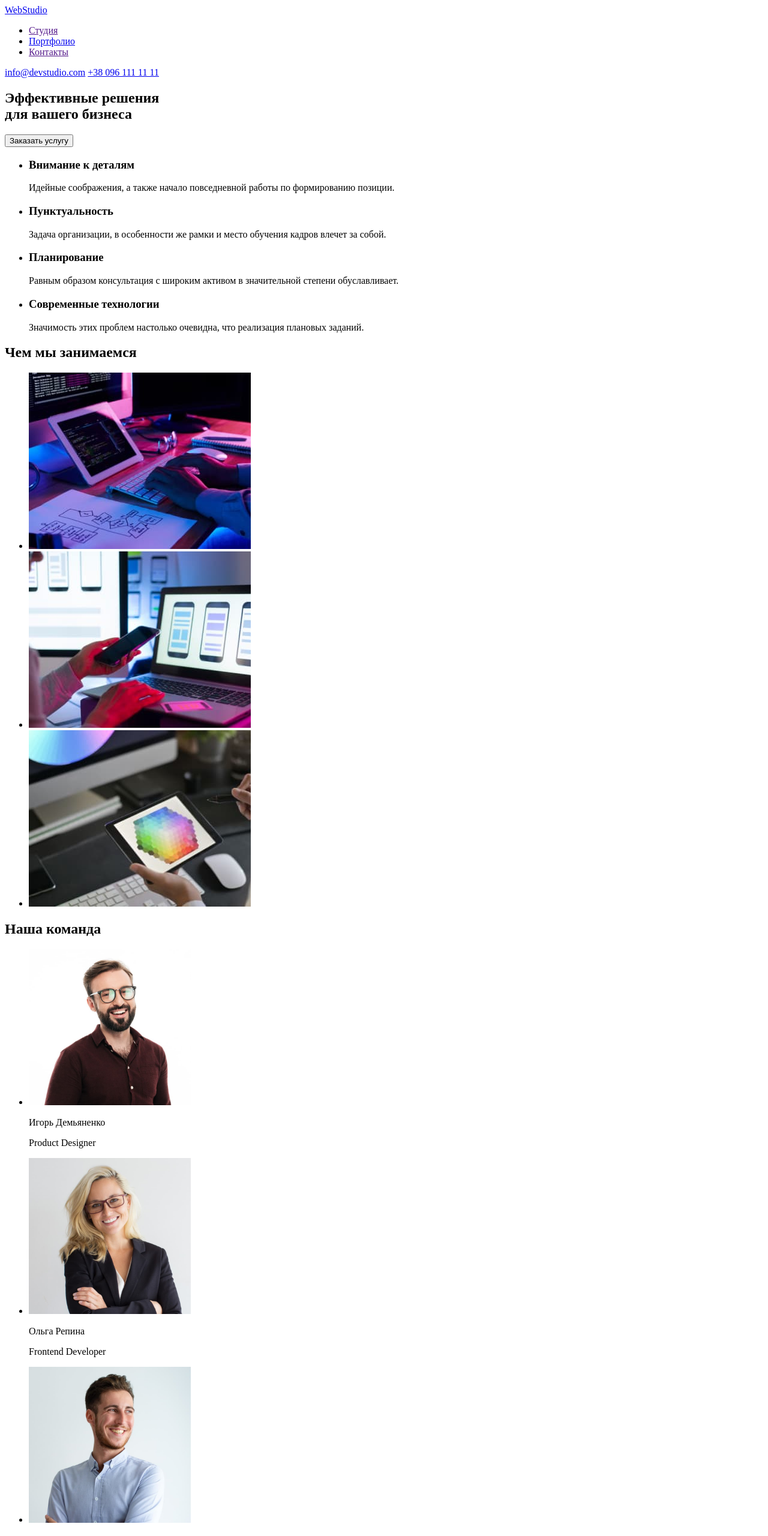
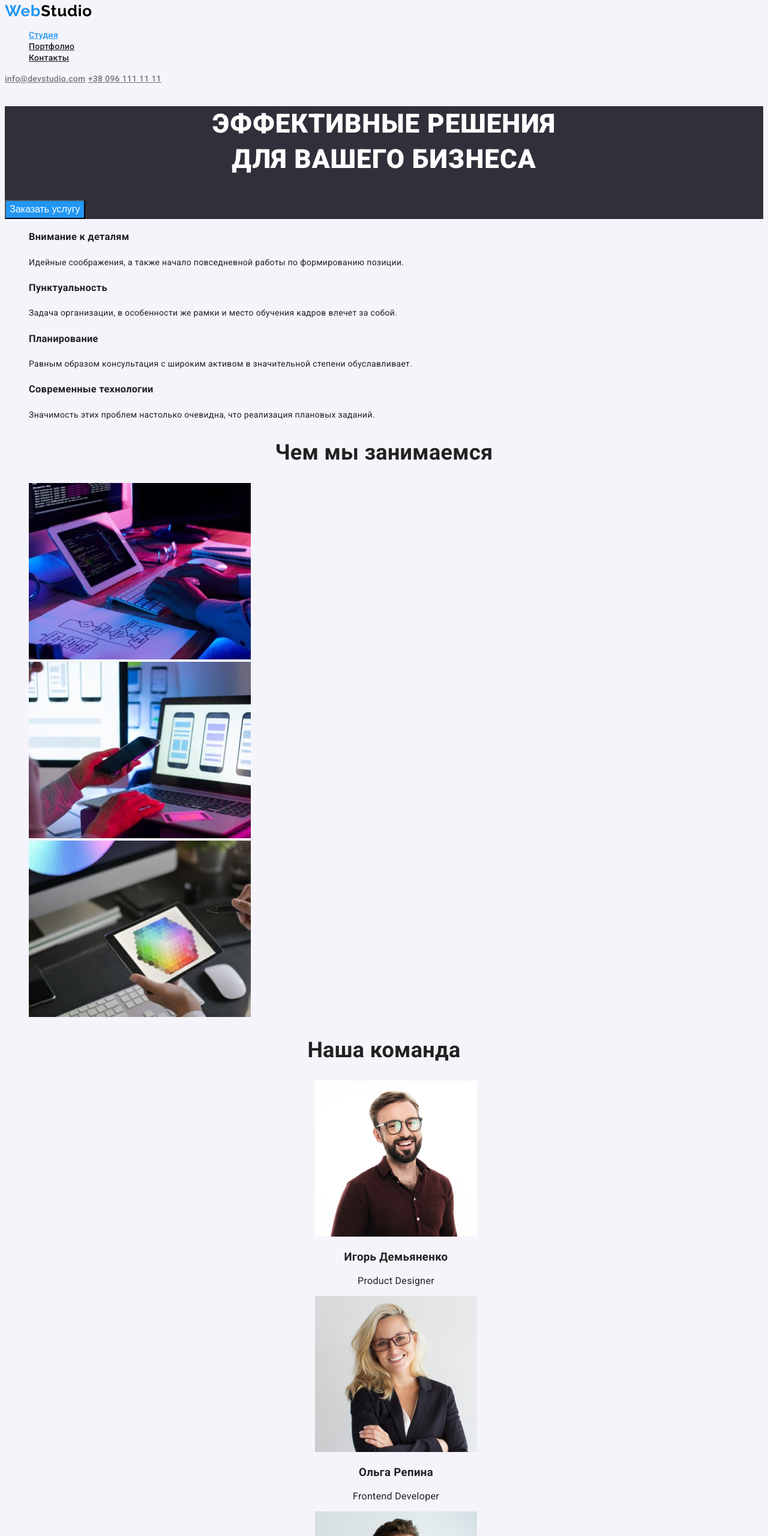
Before and after one commit to MaxDM2021/goit-markup-hw-02, a plain HTML site: page index.html in a window 1280 px wide. Shown: the top 2560 px of the page at 60% size. Drawn offline with Linux system fonts and the light colour scheme.

Commit message:
разметка и стилизация

```diff
--- /dev/null
+++ b/css/styles.css
@@ -0,0 +1,174 @@
+
+
+/* основной цвет текста черный #212121 */
+/* вторичный цвет текста серый #757575 */
+/* белый #FFFFFF */
+/* акцент #2196F3 */
+/* цвет фона темносерый #2F303A */
+/* цвет фона вторичный светлосерый #F5F4FA */
+
+
+:root {
+    --primary-text-color:#212121;
+    --second-text-color: #757575;
+    --title-text-color: #FFFFFF;
+    --accent-color: #2196F3;
+    --primary-background-color: #2F303A;
+    --second-backrgound-color: #F5F4FA;
+}
+
+
+body {
+background-color: var(--second-backrgound-color);
+color: var(--primary-text-color);
+ font-family: Roboto,
+ sans-serif;
+ letter-spacing: 0.02em;
+}
+
+ul {
+    list-style: none;
+
+}
+
+/* Site nav */
+.site-nav .link {
+    color: var(--primary-text-color);
+font-weight: 500;
+font-size: 14px;
+line-height: 1.14;
+letter-spacing: 0.02em;
+}
+
+.site-nav .link:hover,
+.site-nav .link:focus {
+    color: var(--accent-color);
+}
+
+.site-nav .link.current {
+    color: var(--accent-color);
+}
+
+.contacts {
+    color: var(--second-text-color);
+    font-weight: 500;
+font-size: 14px;
+line-height: 1.14;
+letter-spacing: 0.02em;
+}
+.contacts:hover,
+ .contacts:focus {
+    color: var(--accent-color);
+
+}
+
+/* Hero */
+
+.hero {
+background-color: var(--primary-background-color);
+letter-spacing: 0.06em;
+}
+.hero-title {
+    color: var(--title-text-color);
+font-style: normal;
+font-weight: 900;
+font-size: 44px;
+line-height: 1.36;
+text-align: center;
+text-transform: uppercase;
+}
+
+/* Button */
+.button {
+font-weight: 500;
+font-size: 16px;
+line-height: 1.63;
+text-align: center;
+
+}
+
+.button.primery {
+    color: var(--title-text-color);
+    background-color: var(--accent-color);
+}
+
+.button.secondary {
+    color: var(--primary-text-color);
+background-color: var(--second-backrgound-color);
+}
+
+.button.secondary:hover,
+.button.secondary:focus {
+    color: var(--title-text-color);
+    background-color: var(--accent-color);
+}
+
+/* Features */
+
+.feature-list {
+font-weight: 400;
+font-size: 14px;
+line-height: 1.71;
+}
+
+/* Section */
+
+.section-titel {
+color: var(--primary-text-color);
+font-weight: 700;
+font-size: 36px;
+line-height: 1.17;
+text-align: center;
+}
+
+.persone {
+font-weight: 500;
+font-size: 16px;
+line-height: 1.19;
+text-align: center;
+}
+
+.proffesion {
+font-weight: 400;
+}
+
+/* Porfolio */
+
+.product-titel {
+font-weight: 700;
+font-size: 18px;
+line-height: 2;
+letter-spacing: 0.06em;
+}
+
+.product {
+
+font-weight: 400;
+font-size: 16px;
+line-height: 1.87;
+
+}
+
+.footer {
+    color: var(--second-text-color);
+    background-color: var(--primary-background-color);
+    font-style: normal;
+font-weight: 400;
+font-size: 14px;
+line-height: 1.71;
+
+}
+
+.footer .address {
+    color: var(--title-text-color);
+}
+
+.footer-contacts {
+    font-style: normal;
+    color: var(--second-text-color);
+}
+
+.footer-contacts:hover,
+.footer-contacts:focus {
+    color: var(--accent-color);
+}
--- a/index.html
+++ b/index.html
@@ -5,59 +5,68 @@
     <meta http-equiv="X-UA-Compatible" content="IE=edge" />
     <meta name="viewport" content="width=device-width, initial-scale=1.0" />
     <title>WebStudio</title>
+    <link rel="preconnect" href="https://fonts.googleapis.com" />
+    <link rel="preconnect" href="https://fonts.gstatic.com" crossorigin />
+    <link
+      href="https://fonts.googleapis.com/css2?family=Roboto:wght@400;500;700;900&display=swap"
+      rel="stylesheet"
+    />
+    <link rel="stylesheet" href="./CSS/styles.css" />
   </head>
-  <body>
+  <body class="page">
     <header>
-      <a href="WebStudio">WebStudio</a>
-      <nav>
+      <a href="./index.html"> <img src="./img/WebStudio.svg" alt="logo" /></a>
+      <nav class="site-nav">
         <ul>
           <li>
-            <a href="">Студия</a>
+            <a href="./index.html" class="link current"> Студия</a>
           </li>
           <li>
-            <a href="./portfolio.html">Портфолио</a>
+            <a href="./portfolio.html" class="link"> Портфолио</a>
           </li>
           <li>
-            <a href="">Контакты</a>
+            <a href="" class="link">Контакты</a>
           </li>
         </ul>
       </nav>
-      <a href="mailto:info@devstudio.com ">info@devstudio.com</a>
-      <a href="tel:+380961111111 ">+38 096 111 11 11</a>
+      <a href="mailto:info@devstudio.com " class="contacts"
+        >info@devstudio.com</a
+      >
+      <a href="tel:+380961111111 " class="contacts">+38 096 111 11 11</a>
     </header>
     <main>
-      <section>
-        <h1>
+      <section class="hero">
+        <h1 class="hero-title">
           Эффективные решения <br />
           для вашего бизнеса
         </h1>
-        <button type="button">Заказать услугу</button>
+        <button class="button primery" type="button">Заказать услугу</button>
       </section>
-      <section>
-        <ul>
+      <section class="section">
+        <ul class="feature-list">
           <li>
-            <h3>Внимание к деталям</h3>
+            <h3 class="titel">Внимание к деталям</h3>
             <p>
               Идейные соображения, а также начало повседневной работы по
               формированию позиции.
             </p>
           </li>
           <li>
-            <h3>Пунктуальность</h3>
+            <h3 class="titel">Пунктуальность</h3>
             <p>
               Задача организации, в особенности же рамки и место обучения кадров
               влечет за собой.
             </p>
           </li>
           <li>
-            <h3>Планирование</h3>
+            <h3 class="titel">Планирование</h3>
             <p>
               Равным образом консультация с широким активом в значительной
               степени обуславливает.
             </p>
           </li>
           <li>
-            <h3>Современные технологии</h3>
+            <h3 class="titel">Современные технологии</h3>
             <p>
               Значимость этих проблем настолько очевидна, что реализация
               плановых заданий.
@@ -65,8 +74,8 @@
           </li>
         </ul>
       </section>
-      <section>
-        <h2>Чем мы занимаемся</h2>
+      <section class="section">
+        <h2 class="section-titel">Чем мы занимаемся</h2>
         <ul>
           <li>
             <img
@@ -85,58 +94,65 @@
         </ul>
       </section>
 
-      <section>
-        <h2>Наша команда</h2>
+      <section class="section">
+        <h2 class="section-titel">Наша команда</h2>
         <ul>
-          <li>
+          <li class="persone">
             <img
               src="./img/img4.jpg"
               alt="Игорь Демьяненко"
               width="270"
               height="260"
             />
-            <p>Игорь Демьяненко</p>
-            <p>Product Designer</p>
+            <h3>Игорь Демьяненко</h3>
+            <p class="proffesion">Product Designer</p>
           </li>
-          <li>
+          <li class="persone">
             <img
               src="./img/img5.jpg"
               alt="Ольга Репина"
               width="270"
               height="260"
             />
-            <p>Ольга Репина</p>
-            <p>Frontend Developer</p>
+            <h3>Ольга Репина</h3>
+            <p class="proffesion">Frontend Developer</p>
           </li>
-          <li>
+          <li class="persone">
             <img
               src="./img/img6.jpg"
               alt="Николай Тарасов"
               width="270"
               height="260"
             />
-            <p>Николай Тарасов</p>
-            <p>Marketing</p>
+            <h3>Николай Тарасов</h3>
+            <p class="proffesion">Marketing</p>
           </li>
-          <li>
+          <li class="persone">
             <img
               src="./img/img7.jpg"
               alt="Михаил Ермаков"
               width="270"
               height="260"
             />
-            <p>Михаил Ермаков</p>
-            <p>UI Designer</p>
+            <h3>Михаил Ермаков</h3>
+            <p class="proffesion">UI Designer</p>
           </li>
         </ul>
       </section>
-
     </main>
-    <footer>
-      <a href="WebStudio">WebStudio</a>
-      <address>г. Киев, пр-т Леси Украинки, 26</address>
-      <a href="mailto:info@devstudio.com ">info@devstudio.com</a>
-      <a href="tel:+380961111111 ">+38 096 111 11 11</a>
+    <footer class="footer">
+      <a href="./index.html"><img src="./img/WebStudio.svg" alt="logo" /></a>
+      <address class="footer address">г. Киев, пр-т Леси Украинки, 26</address>
+      <div>
+        <a href="mailto:info@devstudio.com " class="footer-contacts"
+          >info@devstudio.com
+        </a>
+      </div>
+      <div>
+        <a href="tel:+380961111111 " class="footer-contacts"
+          >+38 096 111 11 11
+        </a>
+      </div>
     </footer>
   </body>
 </html>
```
Also changed, not shown: portfolio.html (+62 -37 lines), img/WebStudio.svg (added).
